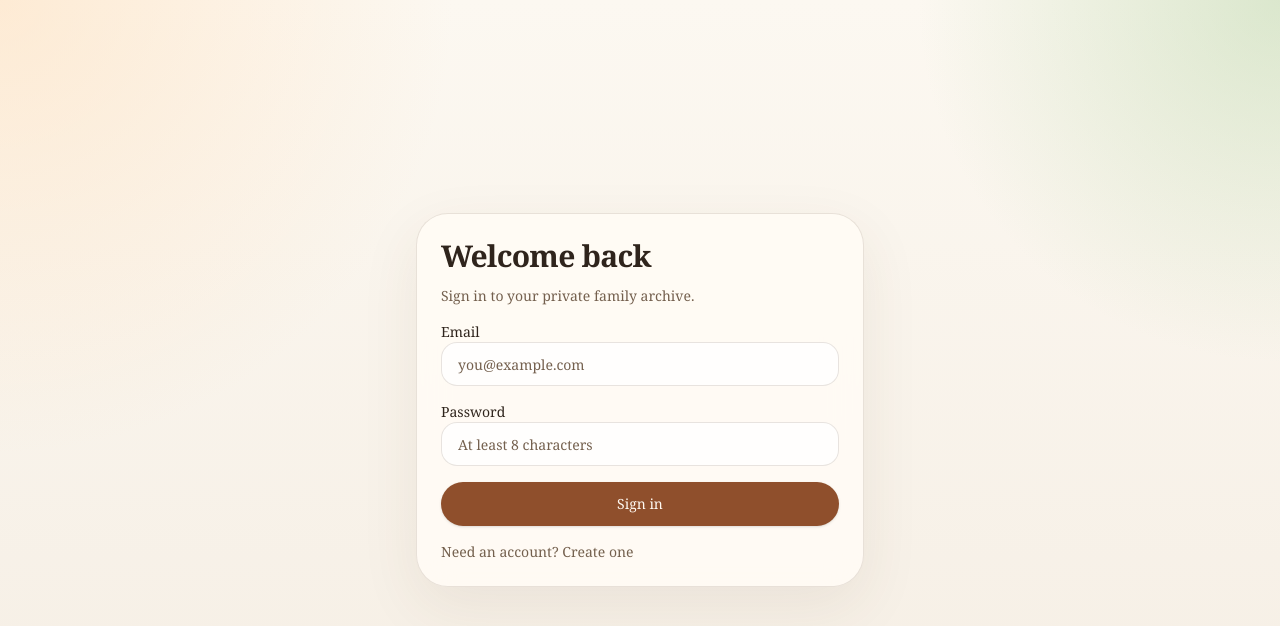
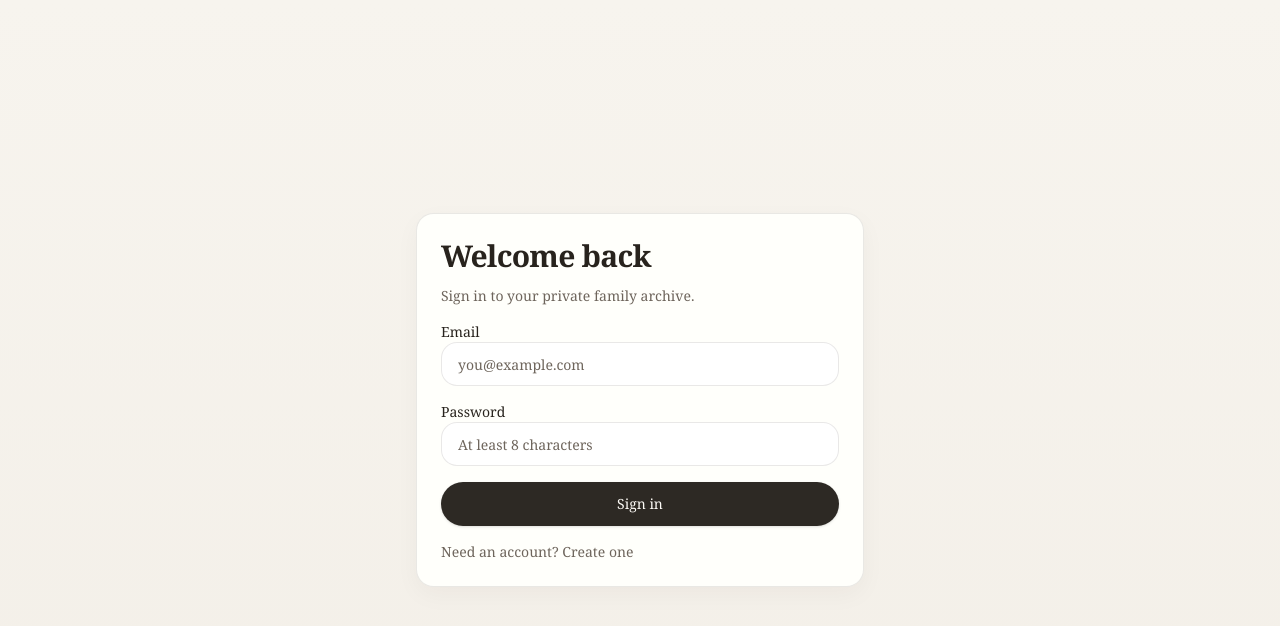
Before and after one commit to kveni12/ecookbook, a Next.js app: page /sign-in in a window 1280 px wide. Shown: the top 626 px of the page. Built offline with nearby package versions, Linux system fonts and the light colour scheme.

Commit message:
ui changes

```diff
--- a/app/globals.css
+++ b/app/globals.css
@@ -1,21 +1,21 @@
 @import "tailwindcss";
 
 :root {
-  --background: #f8f4ed;
-  --foreground: #2f241c;
-  --card: rgba(255, 251, 245, 0.92);
+  --background: #f6f3ed;
+  --foreground: #28231d;
+  --card: rgba(255, 255, 252, 0.94);
   --card-foreground: #2f241c;
-  --muted: #efe2d1;
-  --muted-foreground: #74604e;
-  --primary: #8f4f2c;
-  --primary-foreground: #fff9f2;
-  --secondary: #d9b48f;
-  --secondary-foreground: #33251b;
-  --accent: #6c8b63;
-  --accent-foreground: #f7fff2;
-  --border: rgba(102, 76, 54, 0.15);
-  --ring: rgba(143, 79, 44, 0.35);
-  --radius: 1.2rem;
+  --muted: #efebe3;
+  --muted-foreground: #6e655c;
+  --primary: #2d2924;
+  --primary-foreground: #fcfaf6;
+  --secondary: #ece6dd;
+  --secondary-foreground: #2d2924;
+  --accent: #ece6dd;
+  --accent-foreground: #2d2924;
+  --border: rgba(40, 35, 29, 0.1);
+  --ring: rgba(45, 41, 36, 0.18);
+  --radius: 0.9rem;
 }
 
 * {
@@ -25,10 +25,7 @@
 body {
   min-height: 100vh;
   color: var(--foreground);
-  background:
-    radial-gradient(circle at top left, rgba(255, 224, 189, 0.55), transparent 30%),
-    radial-gradient(circle at top right, rgba(179, 211, 162, 0.45), transparent 24%),
-    linear-gradient(180deg, #fcf8f1 0%, #f5eee4 100%);
+  background: linear-gradient(180deg, #f7f4ee 0%, #f3efe8 100%);
   font-family: Georgia, Cambria, "Times New Roman", Times, serif;
 }
 
@@ -39,7 +36,7 @@ a {
 
 .surface {
   background: var(--card);
-  backdrop-filter: blur(18px);
+  backdrop-filter: blur(8px);
 }
 
 .cookbook-sheet {
--- a/components/dashboard/dashboard-overview.tsx
+++ b/components/dashboard/dashboard-overview.tsx
@@ -10,12 +10,11 @@ export function DashboardOverview({ data }: { data: Awaited<ReturnType<typeof im
   return (
     <div className="space-y-6">
       <section className="grid gap-6 lg:grid-cols-[1.6fr_1fr]">
-        <Card className="overflow-hidden">
-          <CardContent className="relative p-8">
-            <div className="absolute inset-0 bg-[radial-gradient(circle_at_top_right,rgba(217,180,143,0.45),transparent_28%),radial-gradient(circle_at_bottom_left,rgba(108,139,99,0.25),transparent_30%)]" />
-            <div className="relative z-10 max-w-xl space-y-5">
-              <Badge className="bg-[var(--accent)] text-[var(--accent-foreground)]">Living family cookbook</Badge>
-              <h2 className="text-4xl font-semibold leading-tight">
+        <Card>
+          <CardContent className="max-w-3xl p-8">
+            <div className="space-y-5">
+              <p className="text-xs font-semibold uppercase tracking-[0.22em] text-[var(--muted-foreground)]">Living family cookbook</p>
+              <h2 className="text-4xl font-semibold leading-tight tracking-tight">
                 Preserve the flavor, the memory, and every thoughtful adaptation.
               </h2>
               <p className="text-[15px] leading-7 text-[var(--muted-foreground)]">
@@ -40,7 +39,7 @@ export function DashboardOverview({ data }: { data: Awaited<ReturnType<typeof im
           </CardHeader>
           <CardContent className="space-y-3">
             {data.favoriteIngredients.map(([ingredient, count]) => (
-              <div key={ingredient} className="flex items-center justify-between rounded-2xl bg-white/70 px-4 py-3">
+              <div key={ingredient} className="flex items-center justify-between rounded-xl border border-[var(--border)] bg-white/80 px-4 py-3">
                 <span className="font-medium capitalize">{ingredient}</span>
                 <Badge>{count} recipes</Badge>
               </div>
@@ -58,7 +57,7 @@ export function DashboardOverview({ data }: { data: Awaited<ReturnType<typeof im
         ].map((item) => (
           <Card key={item.label}>
             <CardContent className="flex items-center gap-4 p-5">
-              <div className="rounded-2xl bg-[var(--muted)] p-3">
+              <div className="rounded-xl border border-[var(--border)] bg-[var(--muted)]/65 p-3">
                 <item.icon className="h-5 w-5" />
               </div>
               <div>
@@ -81,7 +80,7 @@ export function DashboardOverview({ data }: { data: Awaited<ReturnType<typeof im
               <Link
                 key={recipe.id}
                 href={`/recipes/${recipe.id}`}
-                className="flex flex-col gap-3 rounded-[1.75rem] bg-white/70 p-4 transition hover:bg-white"
+                className="flex flex-col gap-3 rounded-xl border border-[var(--border)] bg-white/80 p-4 transition hover:bg-white"
               >
                 <div className="flex items-center justify-between gap-3">
                   <div>
@@ -111,7 +110,7 @@ export function DashboardOverview({ data }: { data: Awaited<ReturnType<typeof im
                 <Link
                   key={space.id}
                   href={`/spaces/${space.id}`}
-                  className="flex items-center justify-between rounded-[1.5rem] bg-white/70 px-4 py-4"
+                  className="flex items-center justify-between rounded-xl border border-[var(--border)] bg-white/80 px-4 py-4"
                 >
                   <div>
                     <p className="font-semibold">{space.name}</p>
@@ -133,7 +132,7 @@ export function DashboardOverview({ data }: { data: Awaited<ReturnType<typeof im
             <CardContent className="space-y-4">
               {data.activity.map((entry) => (
                 <div key={entry.id} className="flex gap-3">
-                  <div className="mt-1 rounded-full bg-[var(--secondary)] p-2">
+                  <div className="mt-1 rounded-full border border-[var(--border)] bg-[var(--muted)] p-2">
                     <Users className="h-4 w-4" />
                   </div>
                   <div>
--- a/components/layout/app-shell.tsx
+++ b/components/layout/app-shell.tsx
@@ -23,13 +23,13 @@ export function AppShell({
 
   return (
     <div className="mx-auto flex min-h-screen max-w-7xl gap-6 px-4 py-6 lg:px-6">
-      <Card className="sticky top-6 hidden h-[calc(100vh-3rem)] w-72 flex-col justify-between p-5 lg:flex">
-        <div className="space-y-8">
-          <div className="space-y-2">
-            <Badge className="bg-[var(--secondary)] text-[var(--secondary-foreground)]">Private family archive</Badge>
-            <h1 className="text-3xl font-semibold">FamilyCookbook</h1>
-            <p className="text-sm text-[var(--muted-foreground)]">
-              Recipes that carry memory, attribution, and all the little stories in between.
+      <Card className="sticky top-6 hidden h-[calc(100vh-3rem)] w-72 flex-col justify-between p-6 lg:flex">
+        <div className="space-y-10">
+          <div className="space-y-3">
+            <p className="text-xs font-semibold uppercase tracking-[0.22em] text-[var(--muted-foreground)]">FamilyCookbook</p>
+            <h1 className="text-2xl font-semibold tracking-tight">Private family archive</h1>
+            <p className="text-sm leading-7 text-[var(--muted-foreground)]">
+              Save recipes, preserve stories, and share a quieter family cookbook with the people it belongs to.
             </p>
           </div>
           <nav className="space-y-2">
@@ -37,25 +37,25 @@ export function AppShell({
               <Link
                 key={item.href}
                 href={item.href}
-                className="flex items-center gap-3 rounded-2xl px-4 py-3 text-sm text-[var(--foreground)] transition hover:bg-white/65"
+                className="flex items-center gap-3 rounded-xl px-3 py-2.5 text-sm text-[var(--foreground)] transition hover:bg-[var(--muted)]"
               >
                 <item.icon className="h-4 w-4" />
                 {item.label}
               </Link>
             ))}
           </nav>
-          <div className="rounded-[1.75rem] bg-[var(--muted)] p-4">
+          <div className="rounded-xl border border-[var(--border)] bg-[var(--muted)]/55 p-4">
             <div className="mb-3 flex items-center gap-2 text-sm font-medium">
               <Search className="h-4 w-4" />
               Search and remix
             </div>
-            <p className="text-sm text-[var(--muted-foreground)]">
+            <p className="text-sm leading-7 text-[var(--muted-foreground)]">
               Find recipes by ingredient overlap, family tags, and shared space history.
             </p>
           </div>
         </div>
         <div className="space-y-4">
-          <div className="flex items-center gap-3 rounded-[1.5rem] bg-white/60 p-3">
+          <div className="flex items-center gap-3 rounded-xl border border-[var(--border)] bg-white/70 p-3">
             <Avatar>
               <AvatarImage src={user.image ?? undefined} alt={user.name ?? "User"} />
               <AvatarFallback>{(user.name ?? user.email ?? "F").slice(0, 1).toUpperCase()}</AvatarFallback>
@@ -74,12 +74,12 @@ export function AppShell({
         <Card className="p-4 lg:hidden">
           <div className="flex flex-wrap items-center justify-between gap-3">
             <div>
-              <p className="text-sm text-[var(--muted-foreground)]">FamilyCookbook</p>
+              <p className="text-xs font-semibold uppercase tracking-[0.2em] text-[var(--muted-foreground)]">FamilyCookbook</p>
               <p className="text-lg font-semibold">{user.name ?? "Family member"}</p>
             </div>
             <div className="flex flex-wrap gap-2">
               {nav.map((item) => (
-                <Link key={item.href} href={item.href} className="rounded-full bg-white/70 px-3 py-2 text-sm">
+                <Link key={item.href} href={item.href} className="rounded-full border border-[var(--border)] bg-white/80 px-3 py-2 text-sm">
                   {item.label}
                 </Link>
               ))}
--- a/components/ui/card.tsx
+++ b/components/ui/card.tsx
@@ -3,7 +3,7 @@ import * as React from "react";
 import { cn } from "@/lib/utils";
 
 export function Card({ className, ...props }: React.HTMLAttributes<HTMLDivElement>) {
-  return <div className={cn("surface rounded-[2rem] border shadow-[0_20px_60px_rgba(90,60,40,0.08)]", className)} {...props} />;
+  return <div className={cn("surface rounded-[1.1rem] border shadow-[0_8px_24px_rgba(40,35,29,0.04)]", className)} {...props} />;
 }
 
 export function CardHeader({ className, ...props }: React.HTMLAttributes<HTMLDivElement>) {
```
Also changed, not shown: components/recipes/recipe-detail.tsx (+12 -12 lines).
